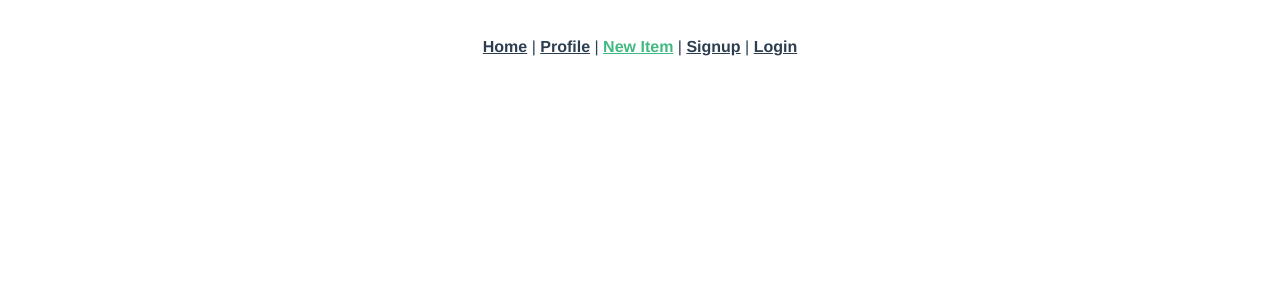
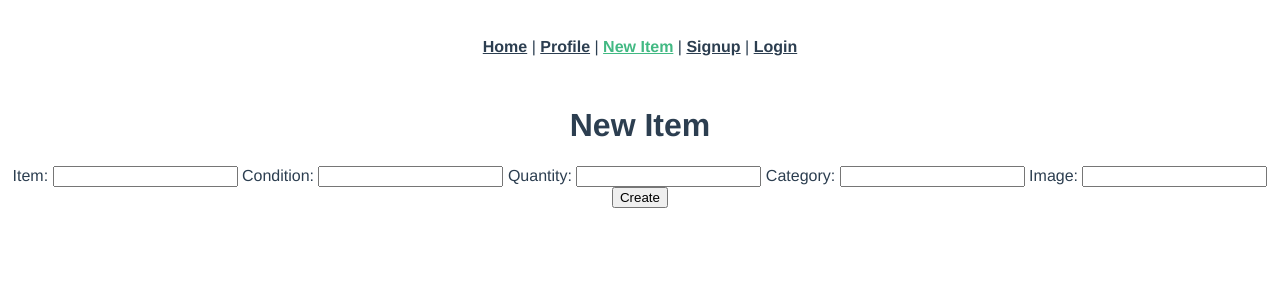
Before and after one commit to aw0ng/frontend_recyclopedia, a Vue app: page /items/new in a window 1280 px wide. Shown: the top 300 px of the page. Built offline with nearby package versions, Linux system fonts and the light colour scheme.

Commit message:
ItemsNew page

```diff
--- a/src/views/ItemsNew.vue
+++ b/src/views/ItemsNew.vue
@@ -0,0 +1,59 @@
+<template>
+  <div class="items-new">
+    <h1>New Item</h1>
+    <form v-on:submit.prevent="createItem()">
+      <ul>
+        <li v-for="error in errors" v-bind:key="error.id">{{ error }}</li>
+      </ul>
+      Item:
+      <input type="text" v-model="newItemName" />
+      Condition:
+      <input type="text" v-model="newItemCondition" />
+      Quantity:
+      <input type="text" v-model="newItemQuantity" />
+      Category:
+      <input type="text" v-model="newItemCategory" />
+      Image:
+      <input type="text" v-model="newItemImage" />
+      <input type="submit" value="Create" />
+    </form>
+  </div>
+</template>
+
+<script>
+import axios from "axios";
+export default {
+  data: function () {
+    return {
+      newItemName: "",
+      newItemCondition: "",
+      newItemQuantity: "",
+      newItemCategory: "",
+      newItemImage: "",
+      errors: [],
+    };
+  },
+  created: function () {},
+  methods: {
+    createItem: function () {
+      var params = {
+        name: this.newItemName,
+        condition: this.newItemCondition,
+        quantity: this.newItemQuantity,
+        category: this.newItemCategory,
+        image: this.newItemImage,
+      };
+      axios
+        .post("/api/items", params)
+        .then((response) => {
+          console.log("items create", response);
+          this.$router.push("/items");
+        })
+        .catch((error) => {
+          console.log("items create error", error.response);
+          this.errors = error.response.data.errors;
+        });
+    },
+  },
+};
+</script>
```
